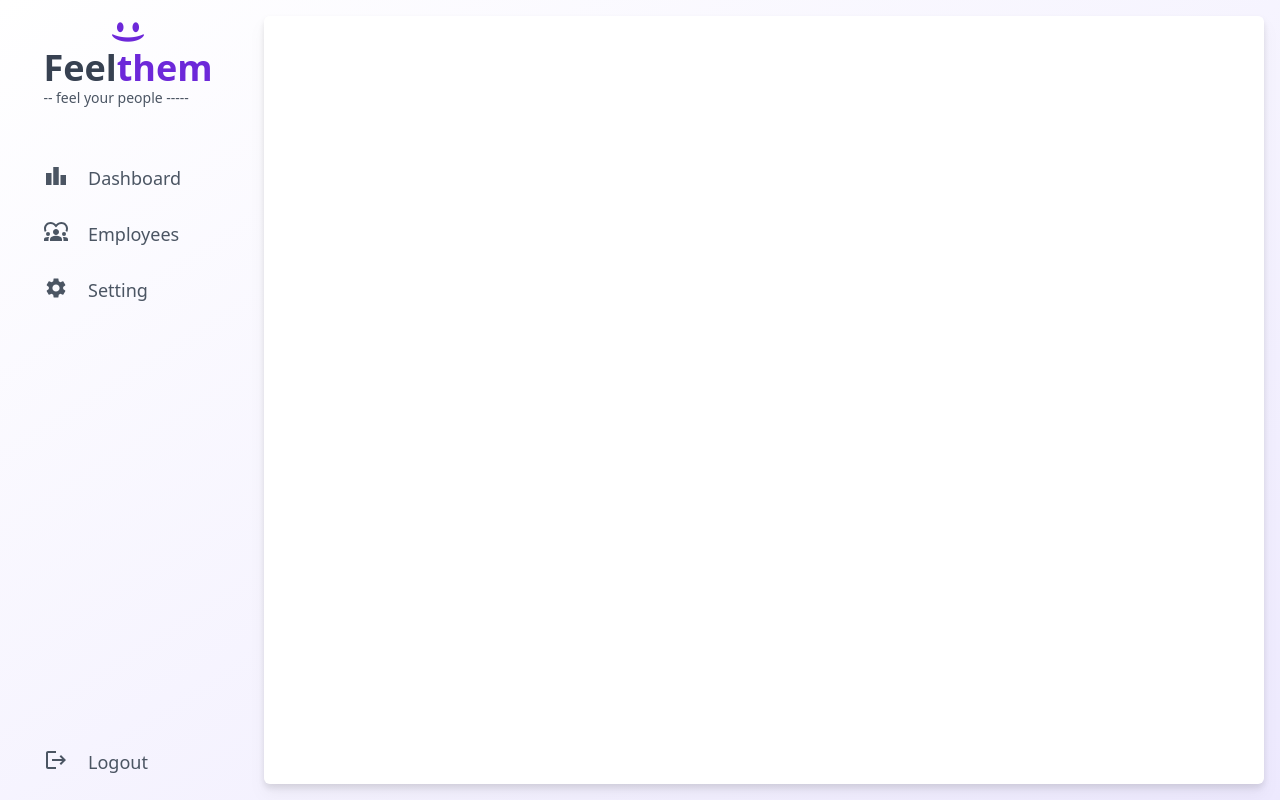
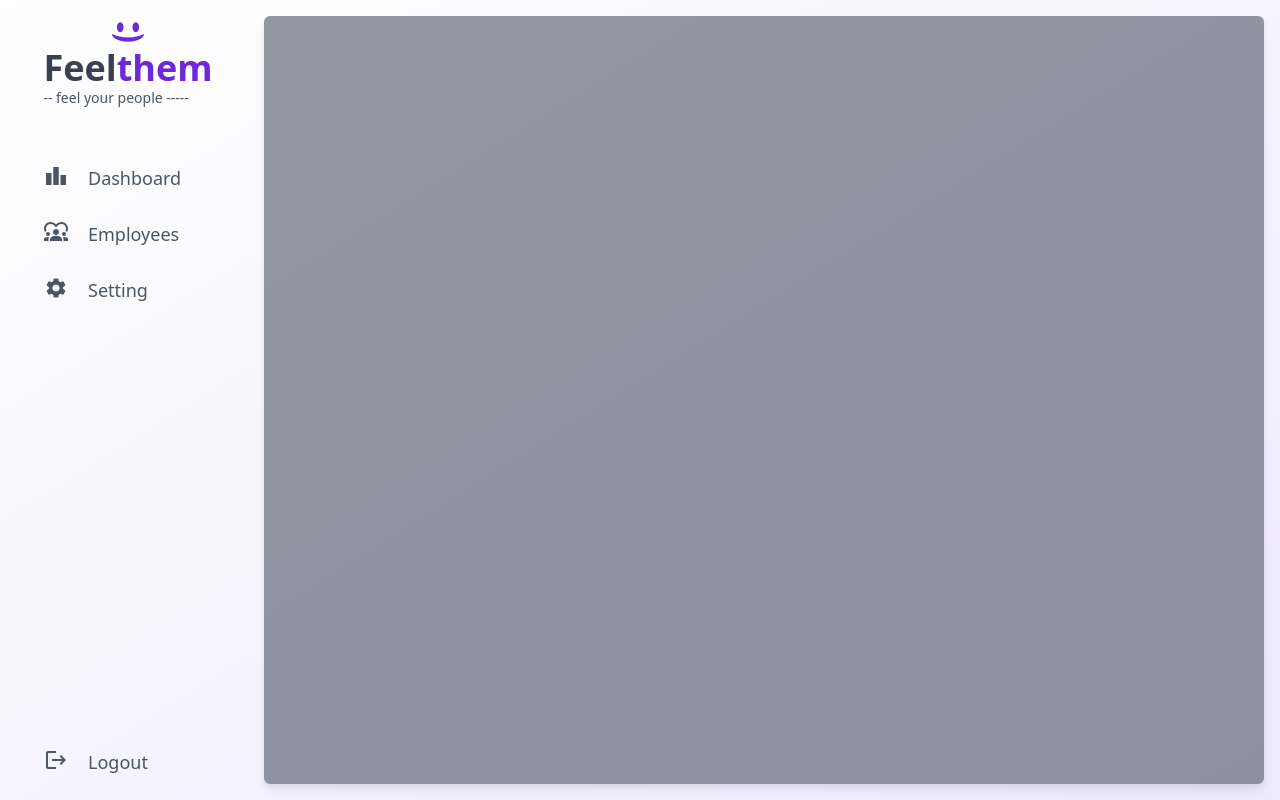
Before and after one commit to PatcharaKL/FeelME_Web, a React app: page / in a window 1280 px wide. Built offline with nearby package versions, Linux system fonts and the light colour scheme; the HTML template or start-up script is replaced by a standard one.

Commit message:
add pulse animation to board comp

```diff
--- a/src/pages/FeelMe.tsx
+++ b/src/pages/FeelMe.tsx
@@ -7,7 +7,7 @@ const FeelMe = () => {
           <SideBar />
           <div
             id="board"
-            className="flex-1 overflow-hidden rounded-md bg-white drop-shadow-lg"
+            className="flex-1 animate-pulse overflow-hidden rounded-md bg-gray-500 drop-shadow-lg"
           ></div>
         </div>
       </div>
```
